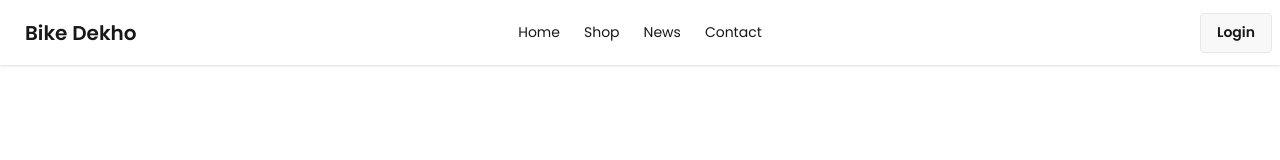
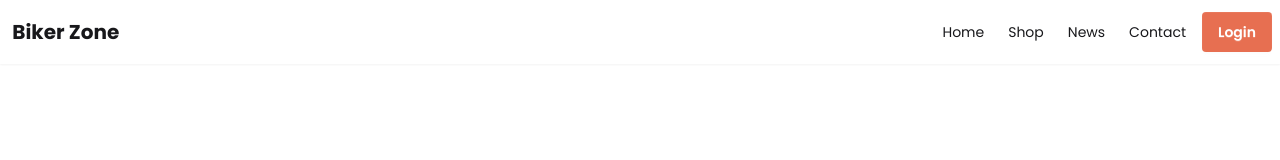
Before and after one commit to Nashitgit/Biker-Zone, a plain HTML site: page index.html in a window 1280 px wide. Drawn offline with nearby package versions, Linux system fonts and the light colour scheme.

Commit message:
customize font, color, nav

```diff
--- a/index.html
+++ b/index.html
@@ -1,5 +1,5 @@
 <!DOCTYPE html>
-<html lang="en">
+<html lang="en" data-theme="light">
 
 <head>
     <meta charset="UTF-8">
@@ -21,14 +21,30 @@
                 sans-serif;
         }
     </style>
+
+    <!-- tailwind -->
+    <script src="https://cdn.tailwindcss.com"></script>
+
+    <script>
+        tailwind.config = {
+            theme: {
+                extend: {
+                    colors: {
+                        clifford: '#da373d',
+                        'bike-primary': '#E76F51',
+                    }
+                }
+            }
+        }
+    </script>
 </head>
 
 <body class="font-poppins">
     <!-- Header Section -->
-    <header>
+    <header class="md:container mx-auto">
         <nav>
             <div class="navbar bg-base-100 shadow-sm">
-                <div class="navbar-start">
+                <div class="flex-1">
                     <div class="dropdown">
                         <div tabindex="0" role="button" class="btn btn-ghost lg:hidden">
                             <svg xmlns="http://www.w3.org/2000/svg" class="h-5 w-5" fill="none" viewBox="0 0 24 24"
@@ -45,7 +61,7 @@
                             <li><a>Contact</a></li>
                         </ul>
                     </div>
-                    <a class="btn btn-ghost text-xl">Bike Dekho</a>
+                    <a class="font-bold text-xl">Biker Zone</a>
                 </div>
                 <div class="navbar-center hidden lg:flex">
                     <ul class="menu menu-horizontal px-1">
@@ -55,15 +71,17 @@
                         <li><a>Contact</a></li>
                     </ul>
                 </div>
-                <div class="navbar-end">
-                    <a class="btn">Login</a>
+                <div class="">
+                    <a class="btn bg-bike-primary text-white">Login</a>
                 </div>
             </div>
         </nav>
     </header>
 
     <!-- Main Section -->
-    <main></main>
+    <main class="md:container mx-auto">
+
+    </main>
 
     <!-- Footer Section -->
     <footer></footer>
```
